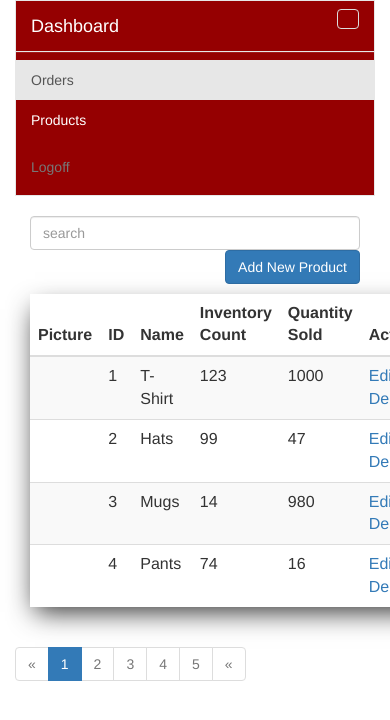
After one commit to MWWST/enterprise_ecommerce, a CodeIgniter app: page /index.php/dashboard/products in a window 390 px wide, after a click on "Toggle navigation"; the page is wider, and only the part inside the window is pictured. The commit adds this page. Shown: the top 720 px of that part. Run offline with CodeIgniter, Linux system fonts and the light colour scheme; some libraries are stand-ins or nearby versions.

Commit message:
main admin pages html and css done, next up add and edit products

```diff
--- a/application/controllers/admin.php
+++ b/application/controllers/admin.php
@@ -4,7 +4,7 @@ class Admin extends CI_Controller {
 
 
 	public function loginpage(){
-		$this->load->view('admin/header');
+		// $this->load->view('admin/header');
 		$this->load->view('admin/login');
 	}
 
@@ -13,6 +13,7 @@ class Admin extends CI_Controller {
 		var_dump($this->input->post());
 	}
 
+
 }
 
 
--- /dev/null
+++ b/application/controllers/dashboard.php
@@ -0,0 +1,25 @@
+<?php
+
+
+class Dashboard extends CI_Controller {
+
+		public function orders(){
+			$this->load->view('admin/header');
+			$this->load->view('admin/orders');
+		}
+
+
+		public function order_details(){
+			$this->load->view('admin/header');
+			$this->load->view('admin/orders_detail');
+
+		}
+
+			public function products(){
+			$this->load->view('admin/header');
+			$this->load->view('admin/products');
+
+		}
+
+	}
+?>
--- a/application/views/admin/header.php
+++ b/application/views/admin/header.php
@@ -5,8 +5,58 @@
 <html>
 <head>
 	<title></title>
+	<script src="https://ajax.googleapis.com/ajax/libs/jquery/2.1.3/jquery.min.js"></script>
+	<script src="https://ajax.googleapis.com/ajax/libs/jqueryui/1.11.2/jquery-ui.min.js"></script>
+	<script src="//maxcdn.bootstrapcdn.com/bootstrap/3.3.2/js/bootstrap.min.js"></script>
 	<link href="//maxcdn.bootstrapcdn.com/bootstrap/3.3.2/css/bootstrap.min.css" rel="stylesheet">
-	<script src="//maxcdn.bootstrapcdn.com/bootstrap/3.3.2/js/bootstrap.min.js"></script>
+	<link rel="stylesheet" href="https://ajax.googleapis.com/ajax/libs/jqueryui/1.11.2/themes/smoothness/jquery-ui.css" />
+
+	<style type="text/css">
+	.navbar{
+		background-color: #950001;
+		color: #FFFFFF;
+	}
+
+	.navbar-default .navbar-brand {
+		color: #FFFFFF;
+	}
+
+	.navbar-default {
+		color: #FFFFFF;
+	}
+
+	.navbar-nav li a {
+		color: #FFFFFF ;
+	}
+	.link{
+		color: #FFFFFF !important;
+	}
+
+	.status {
+		background-color: #B5D6A7;
+		border:	2px solid black;
+		padding:5px;
+		margin-left: 15px;
+		margin-right: 160px;
+	}
+
+	.totals {
+		border:	2px solid black;
+		padding:5px;
+		width:250px;
+
+
+	}
+
+	table {
+		margin-top: 10px;
+		box-shadow: 0px 10px 25px -5px;
+	}
+
+	.orderfilter {
+		margin-left:230px;
+	}
+	</style>
 </head>
 <body>
 	<div class="container">
@@ -17,19 +67,18 @@
 		      <button type="button" class="navbar-toggle collapsed" data-toggle="collapse" data-target="#bs-example-navbar-collapse-1">
 		        <span class="sr-only">Toggle navigation</span>
 		      </button>
-		      <a class="navbar-brand" href="#">Brand</a>
+		      <a class="navbar-brand" href="#">Dashboard</a>
 		    </div>
 
 		    <!-- Collect the nav links, forms, and other content for toggling -->
 		    <div class="collapse navbar-collapse" id="bs-example-navbar-collapse-1">
-		      <ul class="nav navbar-nav">
+		      <ul class="nav navbar-nav link">
 		        <li class="active"><a href="#">Orders<span class="sr-only">(current)</span></a></li>
-		        <li><a href="#">Products</a></li>
+		        <li class="link"><a class="link" href="#">Products</a></li>
 		      </ul>
 		      <ul class="nav navbar-nav navbar-right">
-		            <li><a href="#">Logoff</a></li>
+		            <li class="link"><a href="#">Logoff</a></li>
 		          </ul>
 		    </div><!-- /.navbar-collapse -->
 		  </div><!-- /.container-fluid -->
 		</nav>
-	</div>
--- a/application/views/admin/products.php
+++ b/application/views/admin/products.php
@@ -0,0 +1,82 @@
+
+		<div class="col-sm-4">
+		<input type="search" class="form-control" placeholder="search">
+		</div>
+		<div class="col-sm-4 col-sm-offset-4 text-right">
+					<button class="btn btn-primary">Add New Product</button>
+		<!-- 	<div class="dropdown">
+			  <select class="btn btn-default dropdown-toggle" type="button" id="dropdownMenu1" data-toggle="dropdown" aria-expanded="true">
+			    Filter by status
+			    <span class="caret"></span>
+			  </button>
+			  <ul class="dropdown-menu" role="menu" aria-labelledby="dropdownMenu1">
+			    <li role="presentation"><a role="menuitem" tabindex="-1" href="#">Show All</a></li>
+			    <li role="presentation"><a role="menuitem" tabindex="-1" href="#">Order in Progress</a></li>
+			    <li role="presentation"><a role="menuitem" tabindex="-1" href="#">Shipped</a></li>
+			    <li role="presentation"><a role="menuitem" tabindex="-1" href="#">Cancelled</a></li>
+			  </ul>
+			</div> -->
+		</div>
+		 <div class="col-sm-12 col-md-12 col-md-offset-0">
+		 	<table class="table table-striped">
+		 		<thead>
+		 			<th>Picture</th>
+		 			<th>ID</th>
+		 			<th>Name</th>
+		 			<th>Inventory Count</th>
+		 			<th>Quantity Sold</th>
+		 			<th>Action</th>
+		 		</thead>
+		 		<tr>
+		 			<td><img src=""></td>
+		 			<td>1</td>
+		 			<td>T-Shirt</td>
+		 			<td>123</td>
+		 			<td>1000</td>
+		 			<td><a href="/edit/id">Edit</a> | <a href="/delete/id">Delete</a></td>
+	 			</tr>
+	 			<tr>
+		 			<td><img src=""></td>
+		 			<td>2</td>
+		 			<td>Hats</td>
+		 			<td>99</td>
+		 			<td>47</td>
+		 			<td><a href="/edit/id">Edit</a> | <a href="/delete/id">Delete</a></td>
+	 			</tr>
+	 			<tr>
+		 			<td><img src=""></td>
+		 			<td>3</td>
+		 			<td>Mugs</td>
+		 			<td>14</td>
+		 			<td>980</td>
+		 			<td><a href="/edit/id">Edit</a> | <a href="/delete/id">Delete</a></td>
+	 			</tr>
+	 			<tr>
+		 			<td><img src=""></td>
+		 			<td>4</td>
+		 			<td>Pants</td>
+		 			<td>74</td>
+		 			<td>16</td>
+		 			<td><a href="/edit/id">Edit</a> | <a href="/delete/id">Delete</a></td>
+	 			</tr>
+
+			</table>
+		 </div>
+
+		 <div class="row">
+			<div class="col-sm-12 col-sm-offset-4">
+			 	<nav>
+				  <ul class="pagination">
+				    <li class="disabled"><a href="#" aria-label="Previous"><span aria-hidden="true">&laquo;</span></a></li>
+				    <li class="active"><a href="#">1 <span class="sr-only">(current)</span></a></li>
+				    <li class="disabled"><a href="#">2 <span class="sr-only">(current)</span></a></li>
+				    <li class="disabled"><a href="#">3 <span class="sr-only">(current)</span></a></li>
+				    <li class="disabled"><a href="#">4 <span class="sr-only">(current)</span></a></li>
+				    <li class="disabled"><a href="#">5 <span class="sr-only">(current)</span></a></li>
+				    <li class="disabled"><a href="#" aria-label="Next"><span aria-hidden="true">&laquo;</span></a></li>
+				  </ul>
+				</nav>
+			</div>
+		 </div>
+</body>
+</html>
```
Also changed, not shown: application/controllers/orders.php (added, +8 -0 lines), application/views/admin/orders.php (+121 -1 lines), application/views/admin/orders_detail.php (+61 -0 lines).
